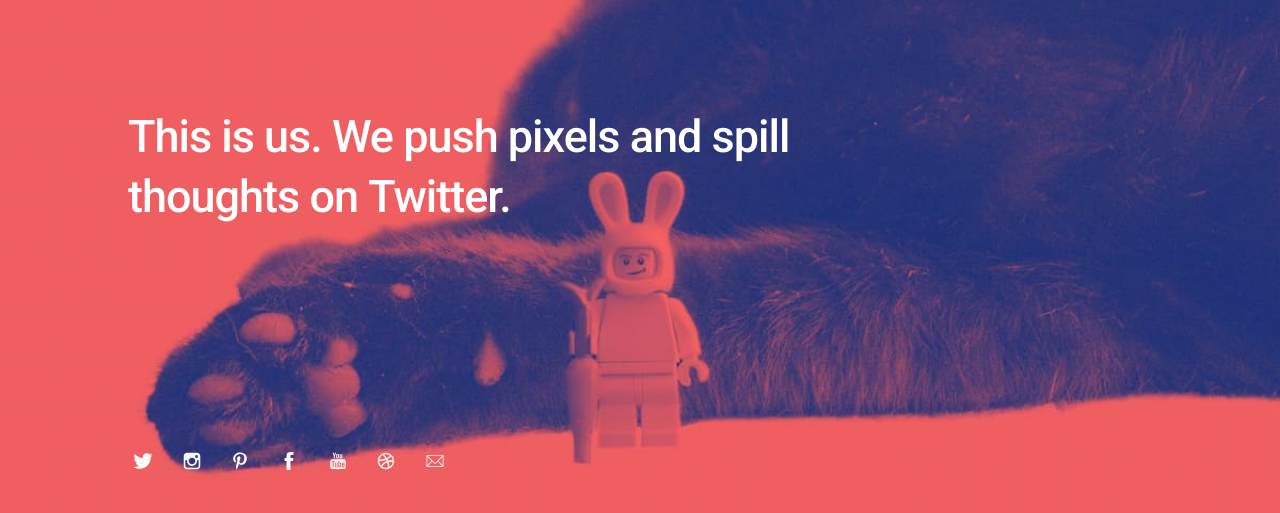
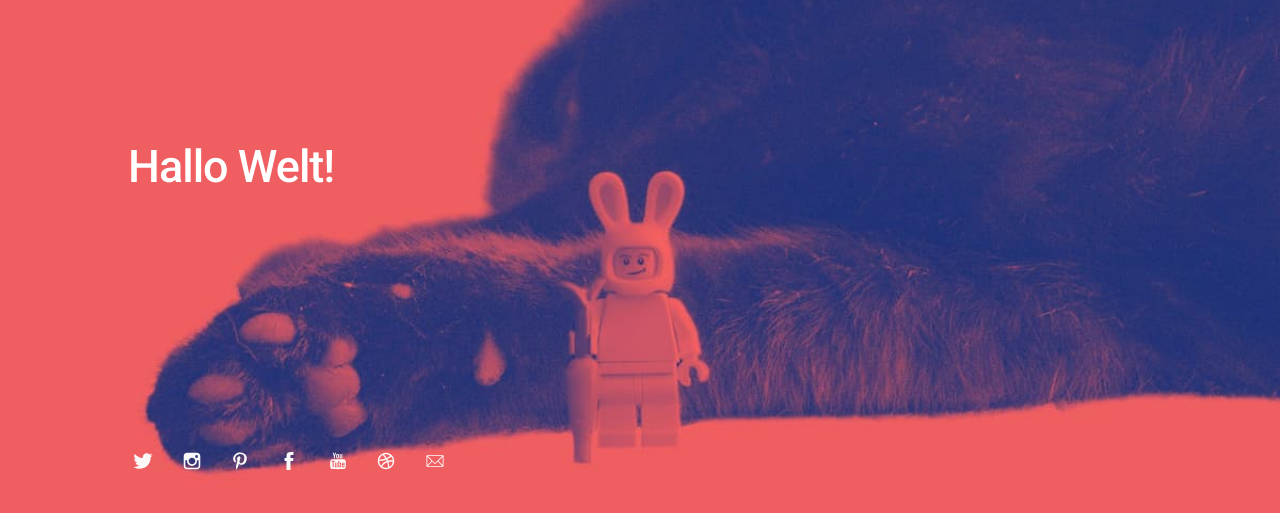
Before and after one commit to loveyourmama/waxthemax.github.io, a plain HTML site: page index.html in a window 1280 px wide. Shown: the part 229-742 px from the top of the page. Drawn offline with Linux system fonts and the light colour scheme.

Commit message:
text verändert

```diff
--- a/index.html
+++ b/index.html
@@ -47,7 +47,7 @@
 
 		<div class="bio">
 
-			<p>This is us. We push pixels and spill thoughts on Twitter.</p>
+			<p>Hallo Welt!</p>
 
 		</div>
 
```
